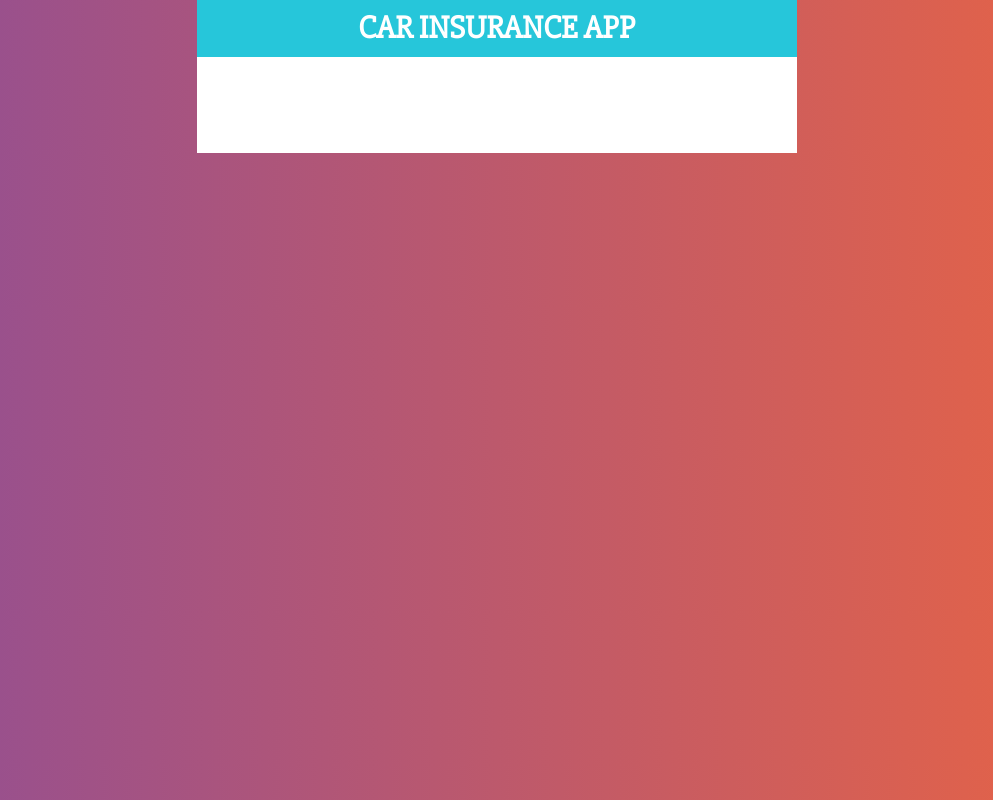
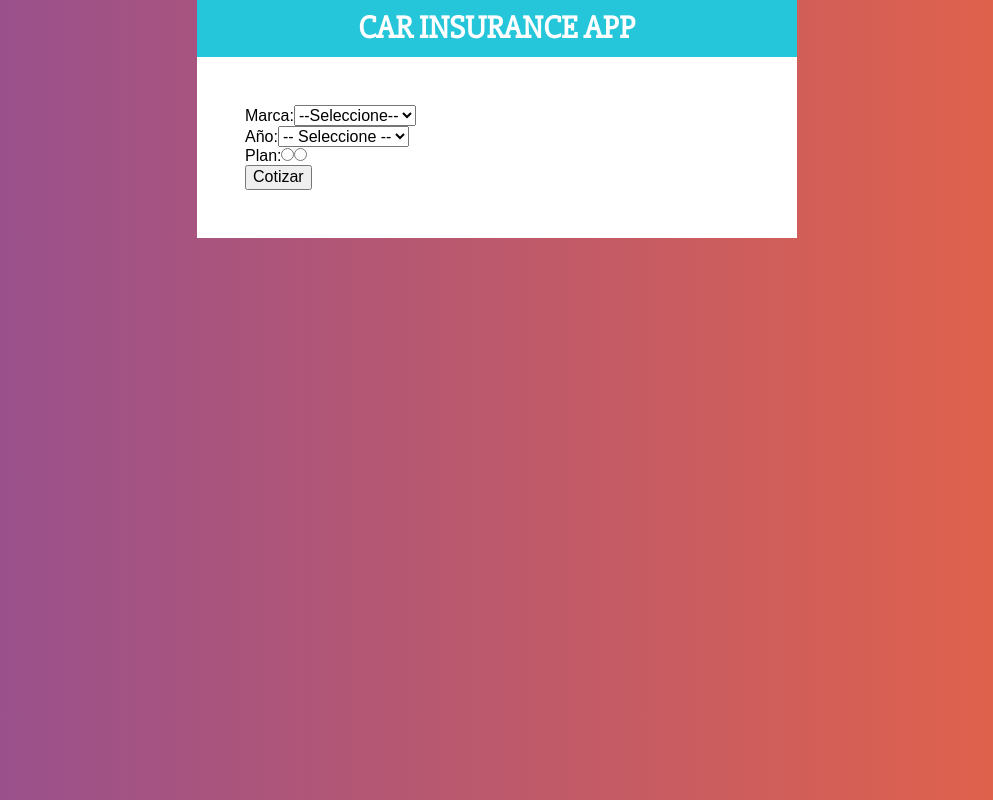
Before and after one commit to ivanurra/insurance, a React (Create React App) app: page / in a window 1280 px wide. Shown: the whole page, without its empty margins (143-1136 px from the left). Built offline with nearby package versions, Linux system fonts and the light colour scheme.

Commit message:
form component

```diff
--- a/src/App.js
+++ b/src/App.js
@@ -1,6 +1,7 @@
 import React from "react";
 import Header from "./components/Header";
 import styled from "@emotion/styled";
+import Formulario from "./components/Formulario";
 
 const Contenedor = styled.div`
   max-width: 600px;
@@ -19,7 +20,7 @@
       titulo="CAR INSURANCE APP"
       />
       <ContenedorFormulario>
-
+        <Formulario />
       </ContenedorFormulario>
     </Contenedor>
   );
--- /dev/null
+++ b/src/components/Formulario.js
@@ -0,0 +1,41 @@
+import React from "react";
+
+const Formulario = () => {
+  return (
+    <form>
+      <div>
+        <label>Marca:</label>
+        <select>
+          <option value="">--Seleccione--</option>
+          <option value="americano">Americano</option>
+          <option value="europeo">Europeo</option>
+          <option value="asiatico">Asiático</option>
+        </select>
+      </div>
+      <div>
+        <label>Año:</label>
+        <select>
+          <option value="">-- Seleccione --</option>
+          <option value="2021">2021</option>
+          <option value="2020">2020</option>
+          <option value="2019">2019</option>
+          <option value="2018">2018</option>
+          <option value="2017">2017</option>
+          <option value="2016">2016</option>
+          <option value="2015">2015</option>
+          <option value="2014">2014</option>
+          <option value="2013">2013</option>
+          <option value="2012">2012</option>
+        </select>
+      </div>
+      <div>
+        <label>Plan:</label>
+        <input type="radio" name="plan" value="basico" />
+        <input type="radio" name="plan" value="completo" />
+      </div>
+      <button type="button">Cotizar</button>
+    </form>
+  );
+};
+
+export default Formulario;
```
